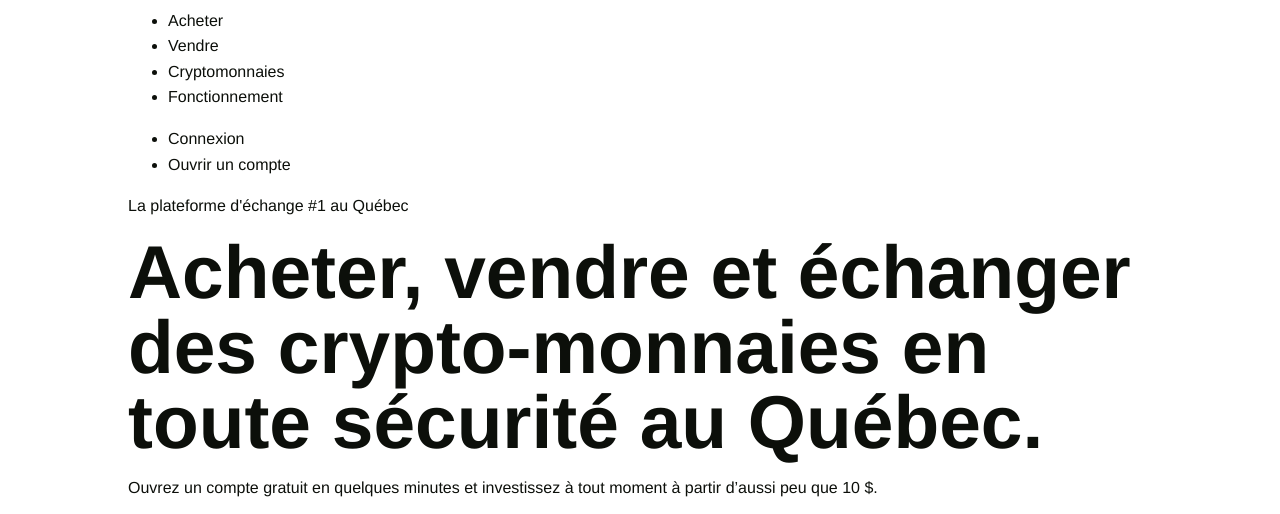
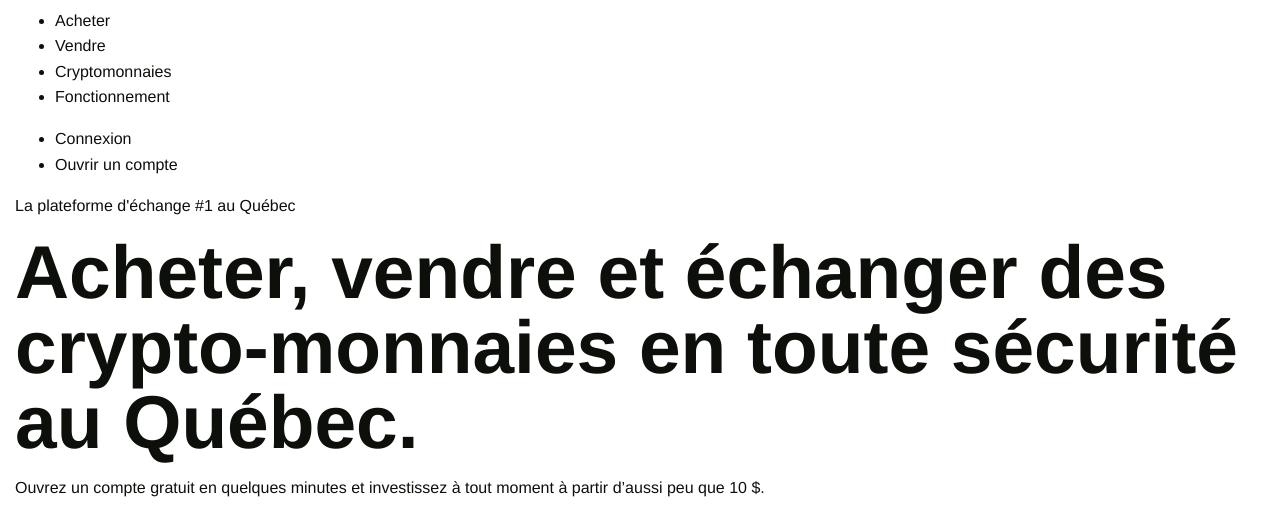
Before and after one commit to 1153309/582-905-EM-Sem1_Stack_Etudiants, a website: page stack_etudiants/src/index.html in a window 1280 px wide. Shown: the part 54-568 px from the top of the page. Drawn offline with nearby package versions, Linux system fonts and the light colour scheme; files that its build step writes are made by us from their sources.

Commit message:
REFACTOR wrapper.scss breakpoint
Changer breakpoint-md pour breakpoint-lger

```diff
--- a/stack_etudiants/src/styles/elements/wrapper.scss
+++ b/stack_etudiants/src/styles/elements/wrapper.scss
@@ -3,7 +3,7 @@
    ========================================================================== */
 
 .wrapper {
-    max-width: $breakpoint-md;
+    max-width: $breakpoint-lger;
     width: calc(100% - var(--spacing-md));
     margin: 0 auto;
 }
```
